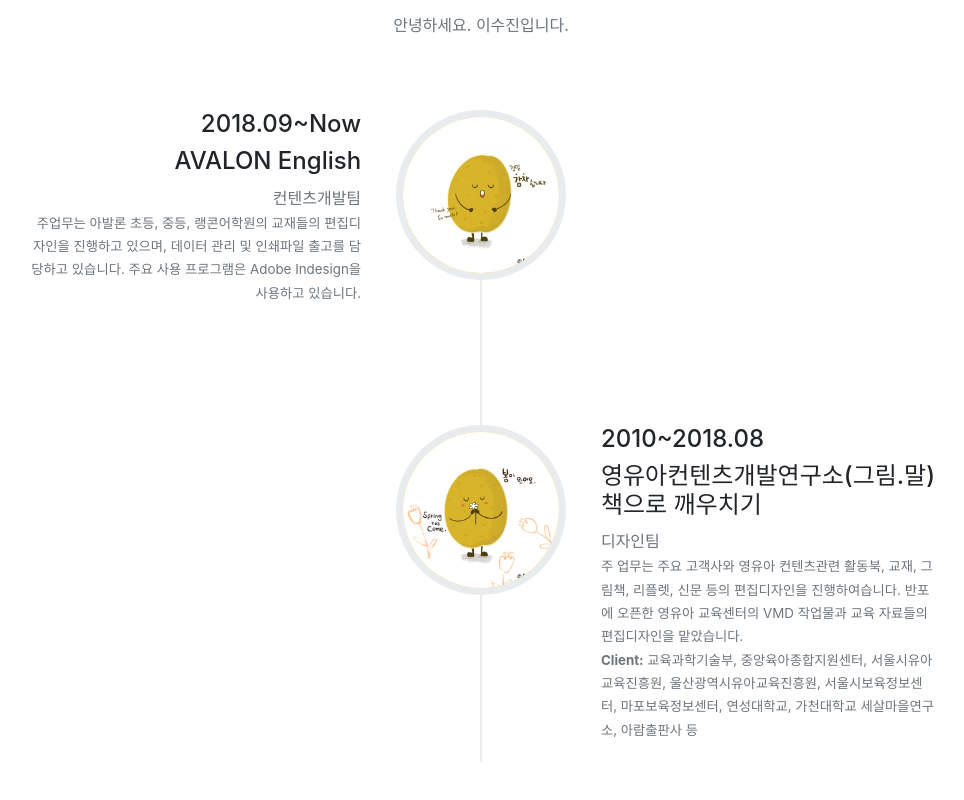
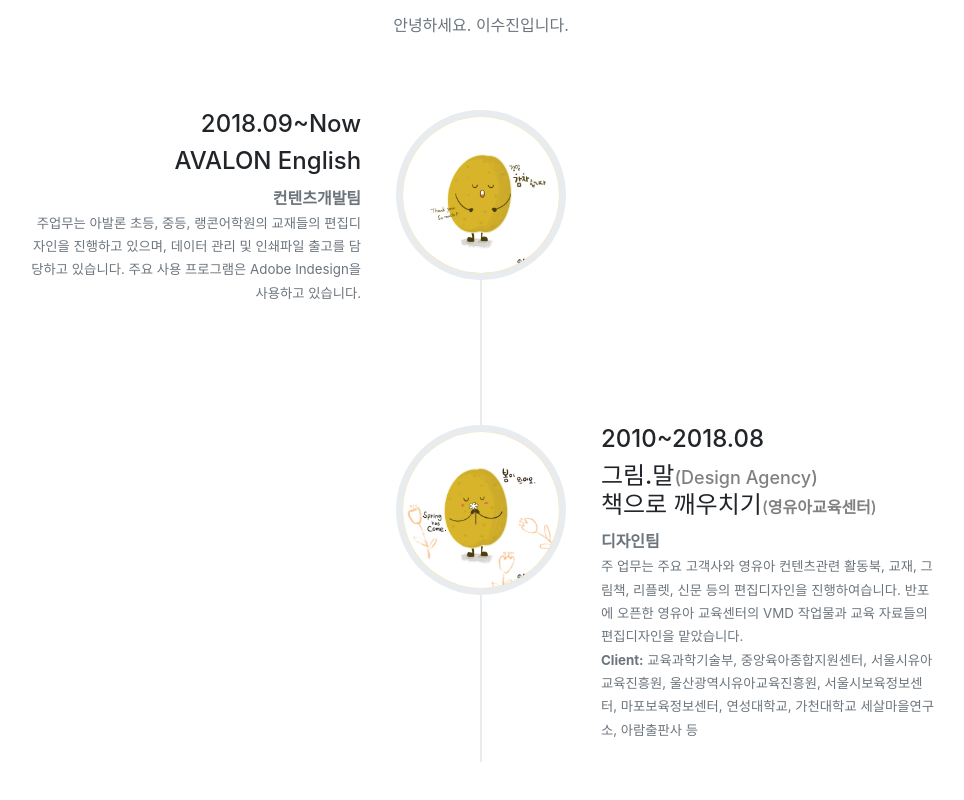
Before and after one commit to bina0229/bina-portfolio.github.io, a plain HTML site: page index.html in a window 1280 px wide. Shown: the part 4113-4913 px from the top of the page, without its empty margins (159-1123 px from the left). Drawn offline with nearby package versions, Linux system fonts and the light colour scheme; a web font is replaced by a local one.

Commit message:
Update index.html

```diff
--- a/index.html
+++ b/index.html
@@ -412,7 +412,7 @@
 										<h4 class="subheading">AVALON English</h4>
 									</div>
 									<div class="timeline-body">
-										<p class="text-muted">컨텐츠개발팀</p>
+										<p class="text-muted"><STRONG>컨텐츠개발팀</STRONG></p>
 										<p class="text-muted" style="font-size: smaller;">주업무는 아발론 초등, 중등, 랭콘어학원의 교재들의 편집디자인을 진행하고 있으며, 데이터 관리 및 인쇄파일 출고를 담당하고 있습니다. 주요 사용 프로그램은 Adobe Indesign을 사용하고 있습니다.</p>
 									</div>
 								</div>
@@ -424,10 +424,10 @@
 								<div class="timeline-panel">
 									<div class="timeline-heading">
 										<h4>2010~2018.08</h4>
-										<h4 class="subheading">영유아컨텐츠개발연구소&#40;그림.말&#41;<br>책으로 깨우치기</h4>
+										<h4 class="subheading">그림.말<font size="4" color="gray">&#40;Design Agency&#41;</font><br>책으로 깨우치기<font size="3.5" color="gray">&#40;<b>영유아교육센터</b>&#41;</font></h4>
 									</div>
 									<div class="timeline-body">
-										<p class="text-muted">디자인팀</p>
+										<p class="text-muted"><STRONG>디자인팀</STRONG></p>
 										<p class="text-muted" style="font-size: smaller;">주 업무는 주요 고객사와 영유아 컨텐츠관련 활동북, 교재, 그림책, 리플렛, 신문 등의 편집디자인을 진행하여습니다. 반포에 오픈한 영유아 교육센터의 VMD 작업물과 교육 자료들의 편집디자인을 맡았습니다.<br>
 											<b>Client:</b> 교육과학기술부, 중앙육아종합지원센터, 서울시유아교육진흥원, 울산광역시유아교육진흥원, 서울시보육정보센터, 마포보육정보센터, 연성대학교, 가천대학교 세살마을연구소, 아람출판사 등 </p>
 										</div>
```
